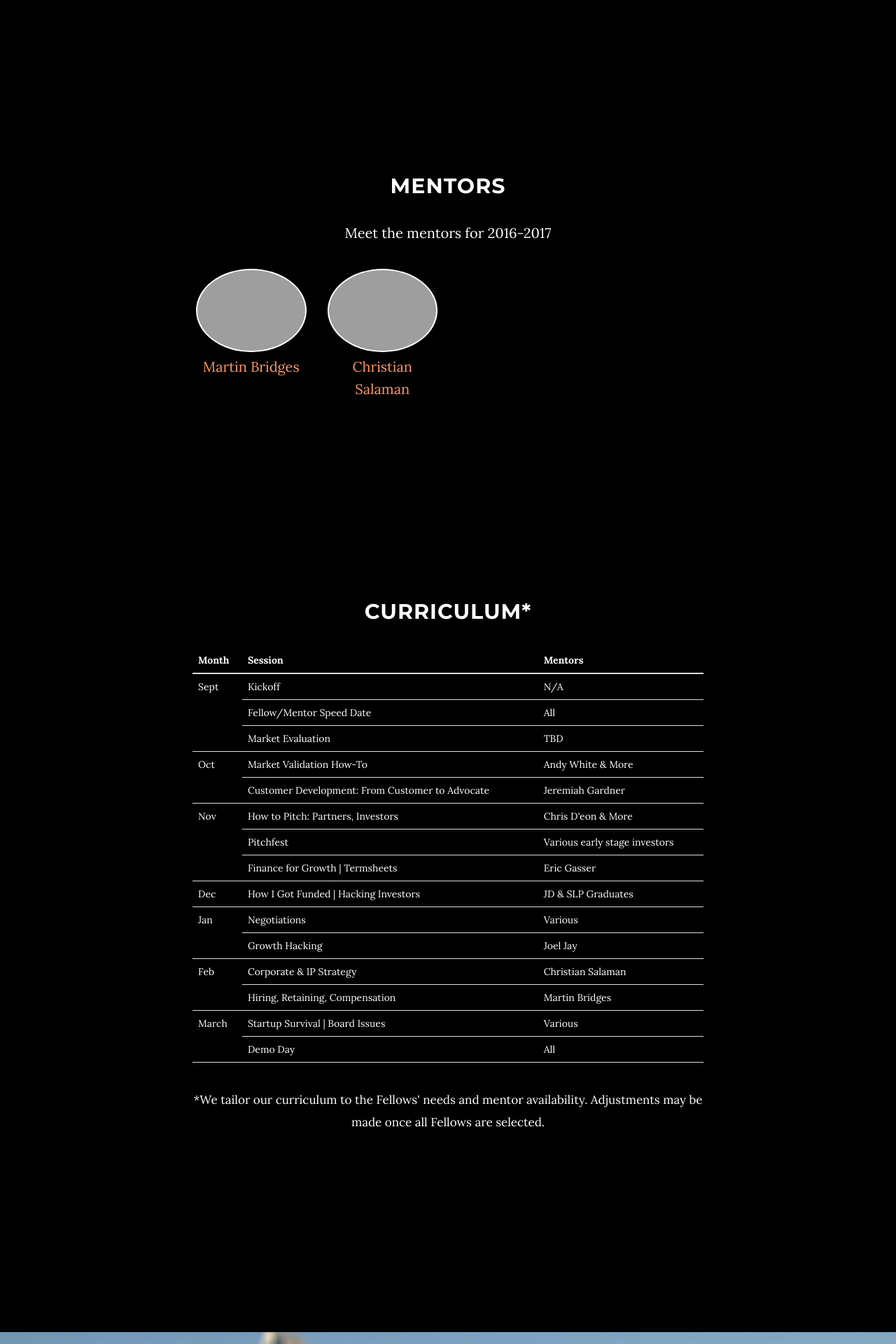
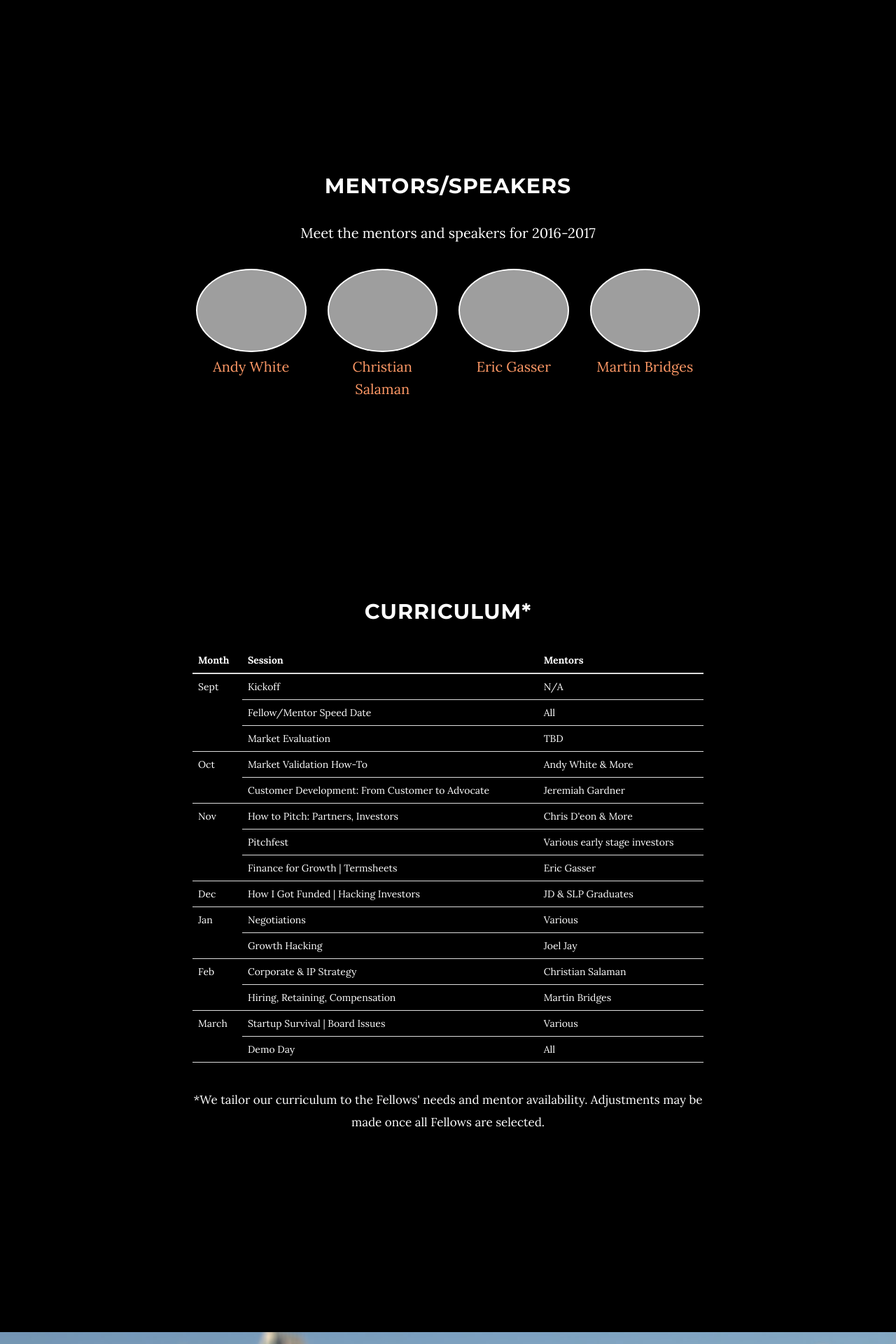
Before and after one commit to brianjessup/SLP-Landing-Page, a Django app: template app/templates/landing/slp-base.html in a window 1280 px wide. Shown: the part 1462-3382 px from the top of the page at 70% size. Run offline with Django 3.2, Linux system fonts and the light colour scheme; the template is opened without the code that fills it, so the values that code supplies are empty; some libraries are stand-ins or nearby versions; grey boxes are pictures that could not be loaded.

Commit message:
tweaks and corrections for size

```diff
--- a/app/templates/landing/slp-base.html
+++ b/app/templates/landing/slp-base.html
@@ -23,10 +23,10 @@
 
     {% block og_meta_properties %}
         <meta property="og:type"          content="website" />
-        <meta property="og:url"           content="{{ GIFTOVUS_SITE_PATH }}" />
-        <meta property="og:image"         content="{{ GIFTOVUS_SITE_PATH }}{% static "img/giftovus-bg-1200px.jpg" %}" />
-        <meta property="og:title"         content="Gift better, together | Giftovus" />
-        <meta property="og:description"   content="Giftovus is a fast, easy and fun way to brainstorm gift ideas with friends and family. Post an idea, get some advice, and transform it into a thoughtful gift - it's that easy. At Giftovus, it's the thoughts that count!" />
+        <meta property="og:url"           content="www.slpsandiego.com" />
+        <meta property="og:image"         content="{% static "img/SLP/SLP_Logo_AItransparent.png" %}" />
+        <meta property="og:title"         content="Startup Leadership Program San Diego" />
+        <meta property="og:description"   content="SLP San Diego is a non-profit, non-equity taking, leadership program for Founders and CEOs of startups." />
     {% endblock %}
 
 
@@ -129,26 +129,46 @@
         <div class="container">
             <div class="row">
                 <div class="col-lg-8 col-lg-offset-2">
-                    <h2>Mentors</h2>
-                    <p>Meet the mentors for 2016-2017</p>
+                    <h2>Mentors/Speakers</h2>
+                    <p>Meet the mentors and speakers for 2016-2017</p>
                 </div>
             </div>
             <div class="row">
                 <div class="col-xs-10 col-xs-offset-1 col-sm-8 col-sm-offset-2">
-                    <div class="col-xs-6 col-sm-3">
+
+                    <div class="col-xs-6 col-sm-4 col-md-3">
+                        <a href="https://www.linkedin.com/in/leanstarter">
+                            <img class="img-responsive img-circle" style="padding: 2px; background-color: #FFF; margin-bottom: 5px;" src="https://media.licdn.com/mpr/mpr/shrinknp_400_400/p/1/000/056/3d2/288700b.jpg" alt="Andy White"/>
+                        </a>
+                        <p>
+                            <a href="https://www.linkedin.com/in/leanstarter">Andy White</a>
+                        </p>
+                    </div>
+
+                    <div class="col-xs-6 col-sm-4 col-md-3">
+                        <a href="https://www.linkedin.com/in/christiansalaman">
+                            <img class="img-responsive img-circle" style="padding: 2px; background-color: #FFF; margin-bottom: 5px;" src="https://media.licdn.com/mpr/mpr/shrinknp_400_400/p/5/005/01b/383/3cbb855.jpg" alt="Christian Salaman"/>
+                        </a>
+                        <p>
+                            <a href="https://www.linkedin.com/in/christiansalaman">Christian Salaman</a>
+                        </p>
+                    </div>
+
+                    <div class="col-xs-6 col-sm-4 col-md-3">
+                        <a href="https://www.linkedin.com/in/ericgasser">
+                            <img class="img-responsive img-circle" style="padding: 2px; background-color: #FFF; margin-bottom: 5px;" src="https://media.licdn.com/mpr/mpr/shrinknp_400_400/AAEAAQAAAAAAAAHXAAAAJGQxZTYyOGY1LWMxYzctNGFhZS1hNTJhLTBkNzZkZThiYjRjZQ.jpg" alt="Eric Gasser"/>
+                        </a>
+                        <p>
+                            <a href="https://www.linkedin.com/in/ericgasser">Eric Gasser</a>
+                        </p>
+                    </div>
+
+                    <div class="col-xs-6 col-sm-4 col-md-3">
                         <a href="https://www.linkedin.com/in/martin-bridges-0a7380">
                             <img class="img-responsive img-circle" style="padding: 2px; background-color: #FFF; margin-bottom: 5px;" src="https://media.licdn.com/mpr/mpr/shrinknp_400_400/AAEAAQAAAAAAAAXKAAAAJDk0ZjliYTk1LTU5MzYtNDRmYi1iY2IxLTIxZTY2NTgyNTdkMQ.jpg" alt="Jessica Jessup"/>
                         </a>
                         <p>
                             <a style="color: #ff9966" href="https://www.linkedin.com/in/martin-bridges-0a7380">Martin Bridges</a>
-                        </p>
-                    </div>
-                    <div class="col-xs-6 col-sm-3">
-                        <a href="https://www.linkedin.com/in/christiansalaman">
-                            <img class="img-responsive img-circle" style="padding: 2px; background-color: #FFF; margin-bottom: 5px;" src="https://media.licdn.com/mpr/mpr/shrinknp_400_400/p/5/005/01b/383/3cbb855.jpg" alt="Christian Salaman"/>
-                        </a>
-                        <p>
-                            <a href="https://www.linkedin.com/in/christiansalaman">Christian Salaman</a>
                         </p>
                     </div>
                 </div>
@@ -288,7 +308,7 @@
         <div class="container">
             <div class="row">
                 <div class="col-lg-8 col-lg-offset-2">
-                    <p>SLP San Diego holds the majority of its educational sessions at 101 West Broadway in downtown San Diego.</p>
+                    <p>SLP San Diego holds the majority of its educational sessions at <a href="https://www.google.com/maps/place/101+W+Broadway,+San+Diego,+CA+92101">101 West Broadway</a> in downtown San Diego.</p>
                 </div>
             </div>
         </div>
@@ -299,27 +319,45 @@
     <section id="sponsors" class="text-center content-section">
         <div class="container">
             <div class="row">
-                <div class="col-lg-8 col-lg-offset-2">
+                <div class="col-xs-10 col-xs-offset-1">
                     <h2>SLP San Diego Sponsors</h2>
                     <p>We are able to bring our Fellows a high-quality program with the support of our sponsors.</p>
                 </div>
             </div>
             <div class="row">
-                <div class="col-xs-10 col-xs-offset-1 col-sm-8 col-sm-offset-2">
-                    <div class="col-xs-6 col-sm-3">
+                <div class="col-xs-10 col-xs-offset-1">
+                    <div class="col-xs-6">
                         <a href="http://www.pillsburylaw.com/san-diego">
-                            <img class="img-responsive" style="padding: 2px -5px -5px 2px; background-color: #FFF; margin-bottom: 5px;" src="http://www.pillsburylaw.com/images/Pillsbury.png" alt="Jessica Jessup"/>
+                            <img class="img-responsive center-block" style="padding: 2px; margin-bottom: 5px;" src="{% static 'img/pillsbury.png' %}" alt="Pillsbury Law"/>
                         </a>
                         <p>
-                            <a style="color: #ff9966" href="http://www.pillsburylaw.com/san-diego">Pillsbury</a>
+                            <a href="http://www.pillsburylaw.com/san-diego">Pillsbury</a>
+                            <br />
+                            Counsels clients on global business, regulatory and litigation matters.
                         </p>
                     </div>
-                    <div class="col-xs-6 col-sm-3">
+                    <div class="col-xs-6">
+                        <a href="https://www.irvinecompany.com/">
+                            <img class="img-responsive center-block" style="padding: 2px; margin-bottom: 5px;" src="https://www.irvinecompany.com/images/layout/site-logo-2-color.png" alt="Irvine Company"/>
+                        </a>
+                        <p>
+                            <a href="https://www.irvinecompany.com/">Irvine Company</a>
+                            <br />
+                            A diversified, privately held real-estate investment company and master-planner.
+                        </p>
+                    </div>
+                </div>
+            </div>
+            <div class="row">
+                <div class="col-xs-10 col-xs-offset-1">
+                    <div class="col-xs-6">
                         <a href="http://annemasri.com/">
-                            <img class="img-responsive" style="padding: 2px; background-color: #FFF; margin-bottom: 5px;" src="http://annemasri.com/wp-content/uploads/2013/08/logoWeb722-resized-image-960x580.jpg" alt="Christian Salaman"/>
+                            <img class="img-responsive center-block" style="padding: 2px; background-color: #FFF; margin-bottom: 5px;" src="http://annemasri.com/wp-content/uploads/2013/08/logoWeb722-resized-image-960x580.jpg" alt="Anne Masri"/>
                         </a>
                         <p>
                             <a href="http://annemasri.com/">Anne Masri</a>
+                            <br />
+                            Board Certified Nutritional Consultant, Certified Chef Coach.
                         </p>
                     </div>
                 </div>
```
Also changed, not shown: app/compiled-files/img/pillsbury.png (added).
